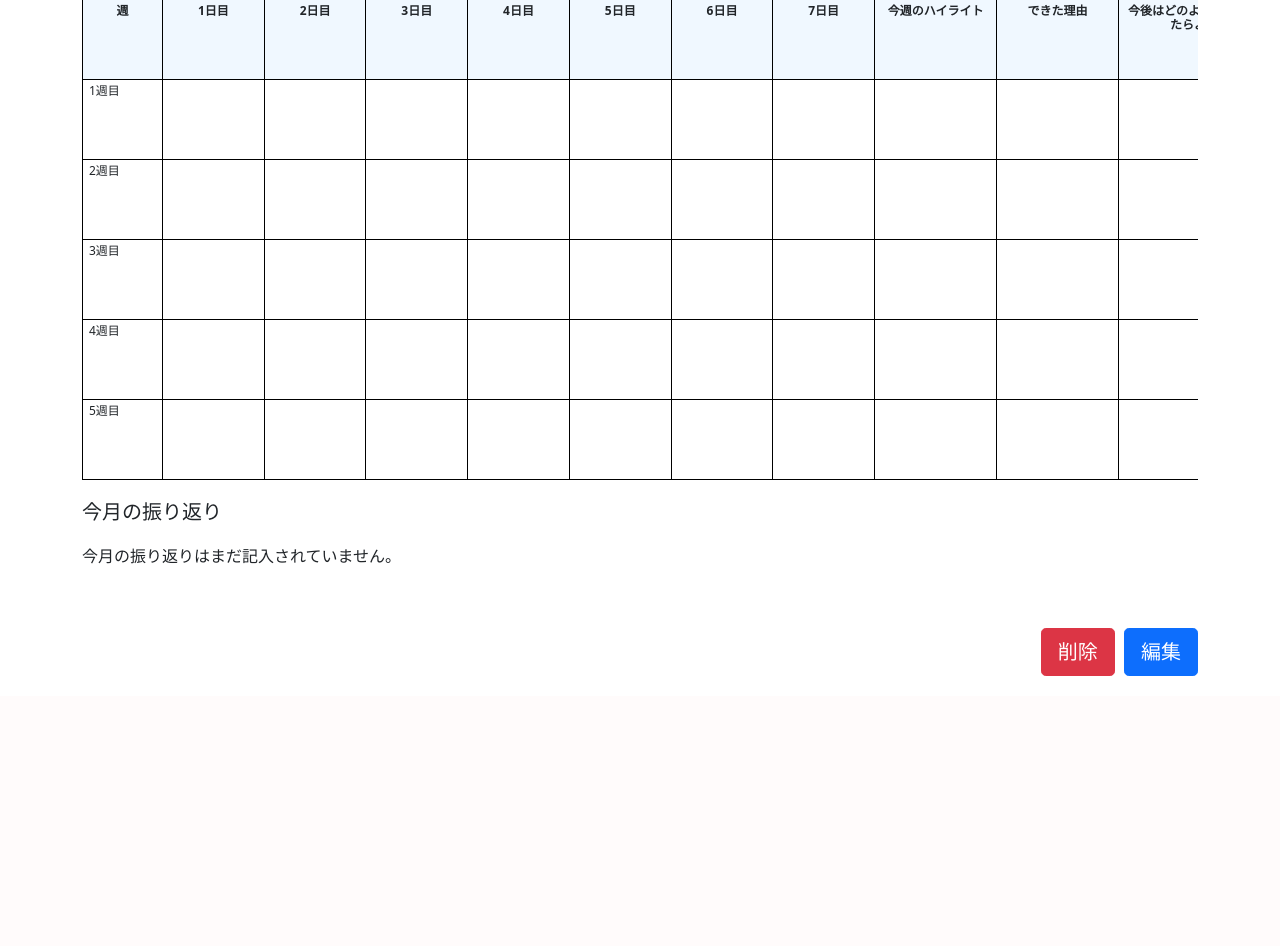
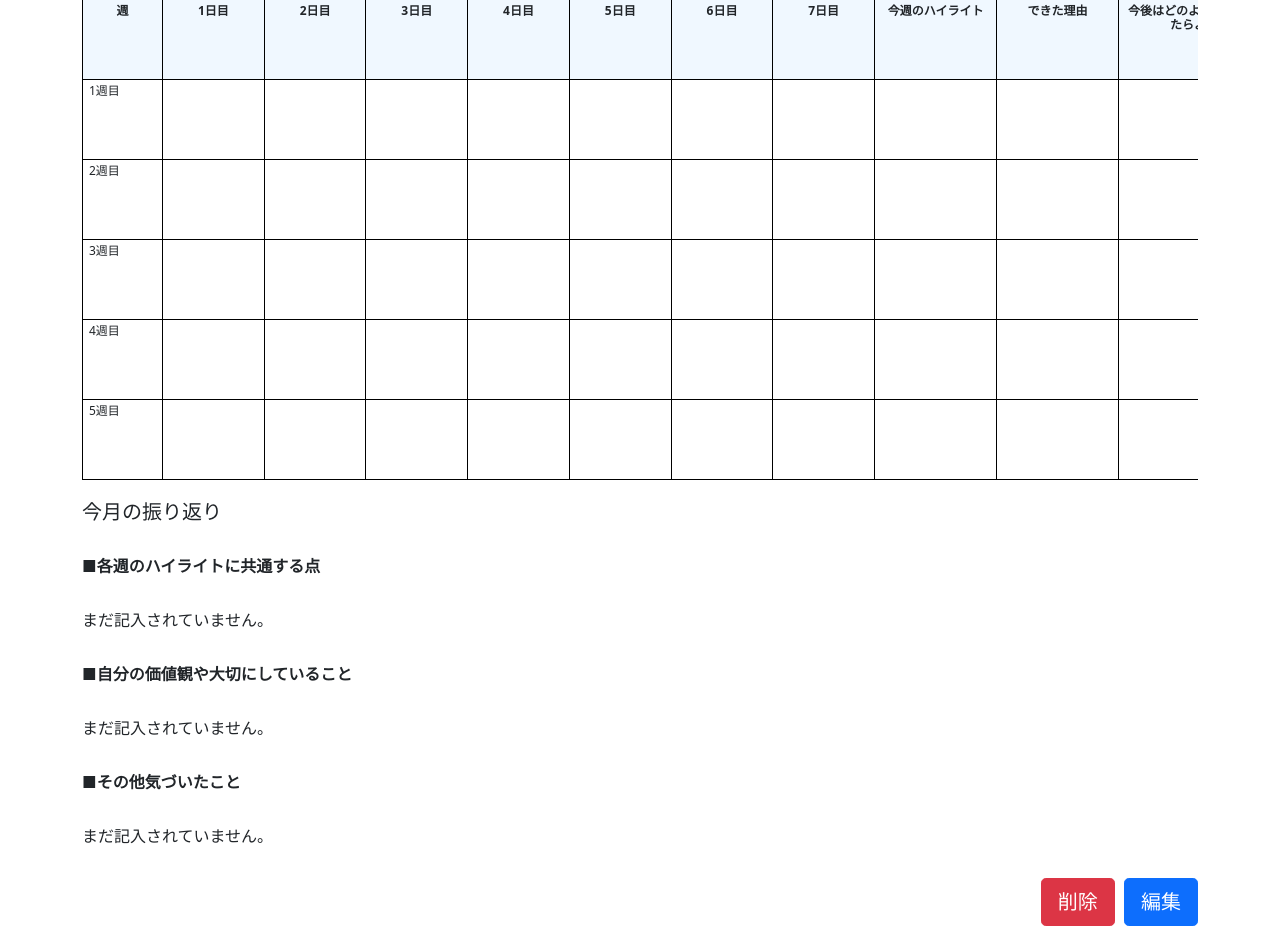
Before and after one commit to haruko-kobayashi1224/application1, a Django app: page /diary_app/reflection/2025/07/ in a window 1280 px wide. Shown: the part 212-1158 px from the top of the page. Before the commit the page ends 888 px from the top, so only its background shows below. Run offline with Django 5.2, Linux system fonts and the light colour scheme; a user stored in the database is signed in; tables that the repository leaves empty hold one stand-in row (values such as "Sample post").

Commit message:
5の修正

```diff
--- a/diary/templates/portfolio.html
+++ b/diary/templates/portfolio.html
@@ -15,7 +15,7 @@
        <div class="container text-center mt-5">
            <h3 class="mb-4">作品No.1できたこと日記</h3>
            <div class="row my-5" >
-               <div class="col-md-4"><img src="/static/dekitakotonikki1.png" class="img-fluid" alt="できたこと日記1"></div>
+               <div class="col-md-4"><img src="/static/dekitakotonikki.png" class="img-fluid" alt="できたこと日記1"></div>
                <div class="col-md-4"><img src="/static/dekitakotonikki2.png" class="img-fluid" alt="できたこと日記2"></div>
                <div class="col-md-4"><img src="/static/dekitakotonikki3.png" class="img-fluid" alt="できたこと日記3"></div>
            </div>
--- a/diary/templates/reflection.html
+++ b/diary/templates/reflection.html
@@ -87,7 +87,7 @@ button {
 
 p {
     margin-top: 20px;
-    margin-bottom: 60px;
+    margin-bottom: 30px;
   }
 
 h5 {
@@ -167,27 +167,42 @@ h5 {
 </table>
 </div>
 <h5>今月の振り返り</h5>
-{% if month_reflection %}
   <div style="margin-top: 30px;">
       <p><strong>■各週のハイライトに共通する点</strong><br>
-      {{ month_reflection.common_ground|default_if_none:""|linebreaksbr }}</p>
+      {% if month_reflection and month_reflection.common_ground %}
+        <p>{{ month_reflection.common_ground|default_if_none:""|linebreaksbr }}</p>
+      {% else %}
+        <p>まだ記入されていません。</p>
+      {% endif %}
       <p><strong>■自分の価値観や大切にしていること</strong><br>
-      {{ month_reflection.my_values|default_if_none:""|linebreaksbr }}</p>
+      {% if month_reflection and month_reflection.my_values  %}
+        <p>{{ month_reflection.my_values|default_if_none:""|linebreaksbr }}</p>
+      {% else %}
+        <p>まだ記入されていません。</p>
+      {% endif %}
       <p><strong>■その他気づいたこと</strong><br>
-      {{ month_reflection.awareness|default_if_none:""|linebreaksbr }}</p>
+      {% if month_reflection and month_reflection.awareness %}
+        <p>{{ month_reflection.awareness|default_if_none:""|linebreaksbr }}</p>
+      {% else %}
+        <p>まだ記入されていません。</p>
+      {% endif %}
   </div>
- {% else %}
-    <p>今月の振り返りはまだ記入されていません。</p>
-{% endif %}
 
 <div class="button-group">
+{% if month_reflection or  data.reflection %}
   <button type="button" class="btn btn-danger btn-lg" data-bs-toggle="modal" data-bs-target="#deleteModal-{{diary.id}}">
     削除
   </button>
+{% else %}
+  <button type="button" class="btn btn-danger btn-lg" data-bs-toggle="modal" data-bs-target="#emptyModal">
+    削除
+  </button>
+{% endif %}
   <button type="button" class="btn btn-primary btn-lg"
         onclick="location.href='{% url 'diary_app:edit_reflection' year=today.year month=today.month %}'">
     編集
   </button>
+
 </div>
 
           <div class="modal fade" tabindex="-1" role="dialog" id="deleteModal-{{diary.id}}">
@@ -213,4 +228,23 @@ h5 {
             </div>
           </div>
 
+          <div class="modal fade" tabindex="-1" role="dialog" id="emptyModal">
+            <div class="modal-dialog" role="document">
+              <div class="modal-content">
+                <div class="modal-header">
+                  <h5 class="modal-title">まだ記録がありません</h5>
+                  <button type="button" class="close" data-bs-dismiss="modal" aria-label="Close">
+                    <span aria-hidden="true">&times;</span>
+                  </button>
+                </div>
+                <div class="modal-body">
+                  <p>この日の記録はまだありません。削除する内容がありません。</p>
+                </div>
+                <div class="modal-footer">
+                  <button type="button" class="btn btn-secondary" data-bs-dismiss="modal">閉じる</button>
+                </div>
+              </div>
+            </div>
+          </div>
+
 {% endblock %}
```
Also changed, not shown: diary/templates/diary_inspection.html (+33 -2 lines), diary/templates/home.html (+6 -2 lines), diary/static/dekitakotonikki.png (added), diary/static/dekitakotonikki1.png (deleted), 1 other file. Lines whose indentation alone changed are shown as unchanged.
